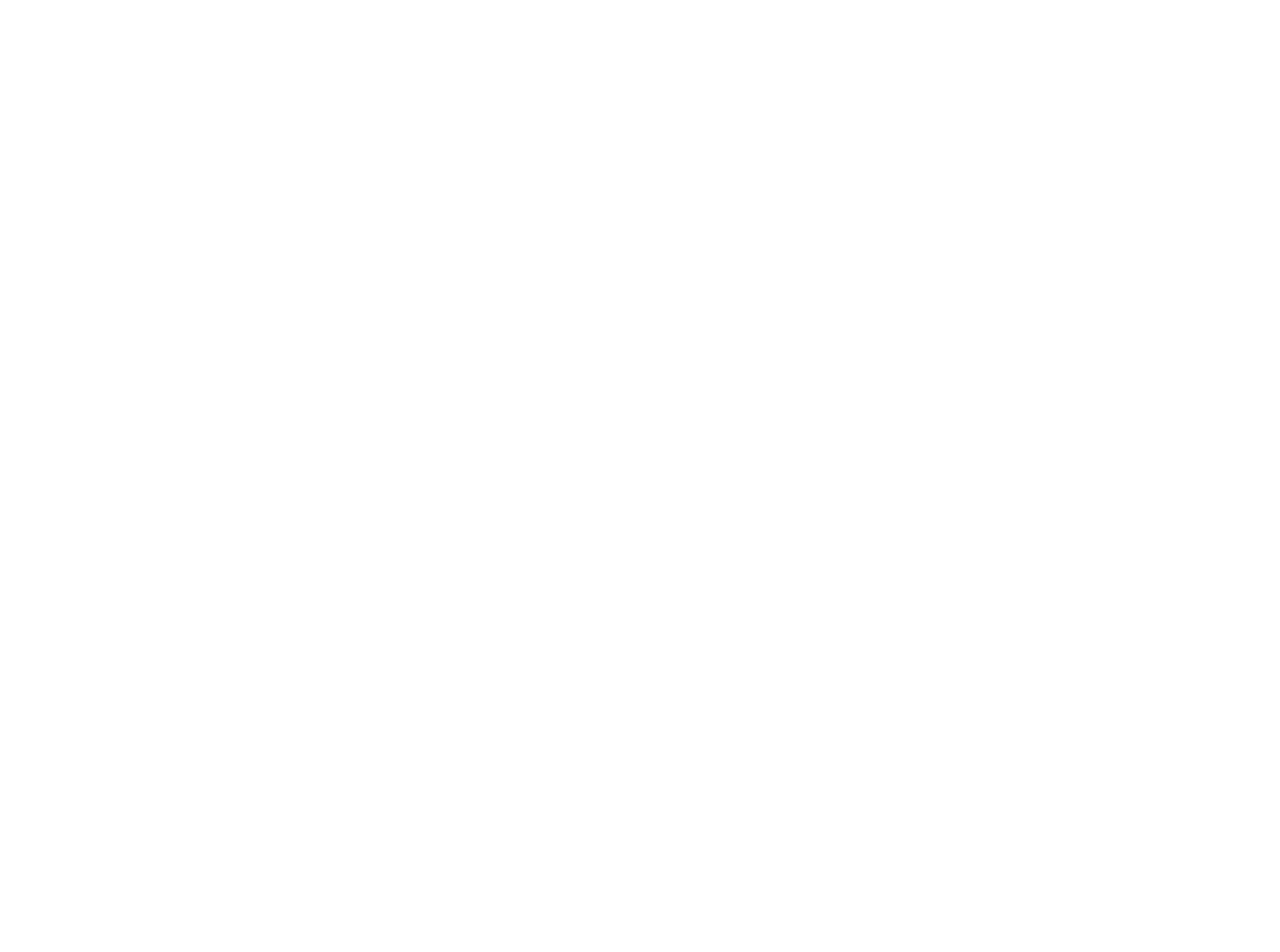
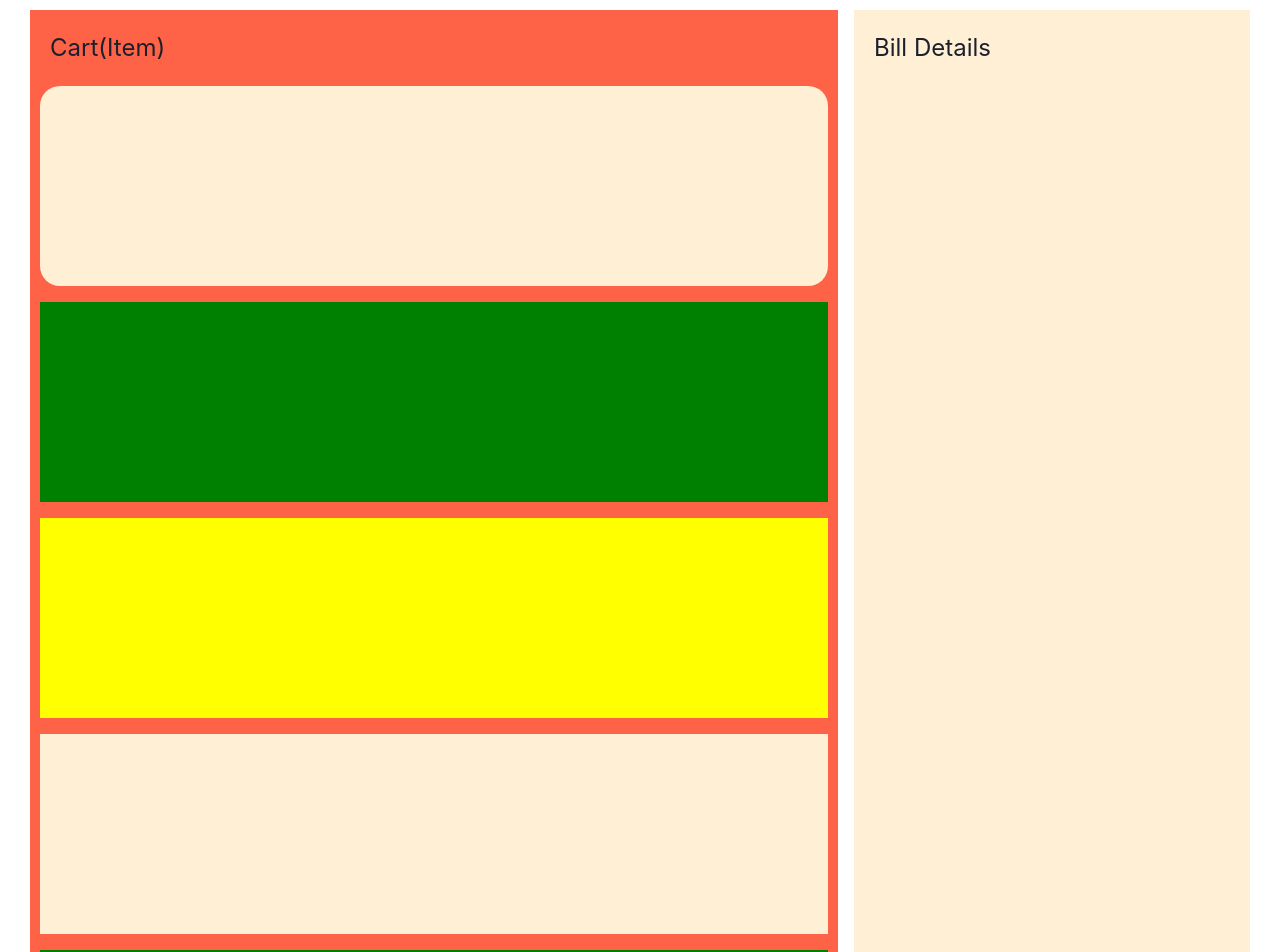
Before and after one commit to jkumari25/Lenskart.com, a React (Create React App) app in the folder Frontend/lenskart/: page /cart in a window 1280 px wide. Before the commit this address had no page. Shown: the top 952 px of the page. Before the commit the page ends 800 px from the top, so only its background shows below. Built offline with nearby package versions, Linux system fonts and the light colour scheme.

Commit message:
All Commit

```diff
--- a/Frontend/lenskart/src/App.jsx
+++ b/Frontend/lenskart/src/App.jsx
@@ -4,7 +4,7 @@
 function App() {
   return (
     <div className="App">
-     <AllRoutes />
+      <AllRoutes />
     </div>
   );
 }
--- /dev/null
+++ b/Frontend/lenskart/src/Pages/Cart/Checkout.jsx
@@ -0,0 +1,14 @@
+import { Box, Text } from '@chakra-ui/react'
+import React from 'react'
+
+const Checkout = () => {
+  return (
+    <Box>
+        <Box h={"30px"} bg={"teal"} textAlign={"center"} alignItems={"center"} textColor={"white"}>
+            <Text>Shipping Address</Text>
+        </Box>
+    </Box>
+  )
+}
+
+export default Checkout
--- /dev/null
+++ b/Frontend/lenskart/src/Pages/Cart/cart.jsx
@@ -0,0 +1,27 @@
+import { Box, Grid, GridItem, Text } from '@chakra-ui/react'
+import React from 'react'
+
+const Cart = () => {
+  return (
+    <Box m={"10px 30px 10px 30px"}>
+        <Grid h='auto' templateRows='repeat(2, 1fr)' templateColumns='repeat(6, 1fr)' gap={4}>
+            <GridItem rowSpan={2} colSpan={4} bg='tomato'>
+                <Text textAlign={"start"} p="20px" fontSize='2xl'>Cart(Item)</Text>
+                <Grid templateColumns='repeat(2, 1fr)' gap={4} pb={"60px"} pl={"10px"} pr={"10px"}>
+                    <GridItem rowSpan={2} colSpan={2} bg='papayawhip' h="200px" borderRadius={"20px"}></GridItem>
+                    <GridItem rowSpan={2} colSpan={2} bg='green' h="200px"></GridItem>
+                    <GridItem rowSpan={2} colSpan={2} bg='yellow' h="200px"></GridItem>
+                    <GridItem rowSpan={2} colSpan={2} bg='papayawhip' h="200px"></GridItem>
+                    <GridItem rowSpan={2} colSpan={2} bg='green' h="200px"></GridItem>
+                    <GridItem rowSpan={2} colSpan={2} bg='yellow' h="200px"></GridItem>
+                </Grid>
+            </GridItem>
+            <GridItem rowSpan={2} colSpan={2} bg='papayawhip'>
+                <Text textAlign={"start"} fontSize={"2xl"} p="20px">Bill Details</Text>
+            </GridItem>
+        </Grid>
+    </Box>
+  )
+}
+
+export default Cart;
--- a/Frontend/lenskart/src/Routes/AllRoutes.jsx
+++ b/Frontend/lenskart/src/Routes/AllRoutes.jsx
@@ -2,13 +2,16 @@
 import {Routes,Route} from "react-router-dom";
 import AdminSidebar from "../Components/Jagriti/AdminSidebar"
 import AdminAddProduct from '../Pages/Jagriti/AdminAddProduct';
-
+import Cart from "../Pages/Cart/cart";
+import Checkout from '../Pages/Cart/Checkout';
 
 const AllRoutes = () => {
   return (
    <Routes>
     <Route path="/admin" element={<AdminSidebar />} />
     <Route path="/addproduct" element={<AdminAddProduct />} />
+    <Route path="/cart" element={<Cart/>}/>
+    <Route path="/address" element={<Checkout/>}/>
    </Routes>
   )
 }
```
Also changed, not shown: 2 other files (tests, documents, lock files or other folders).
